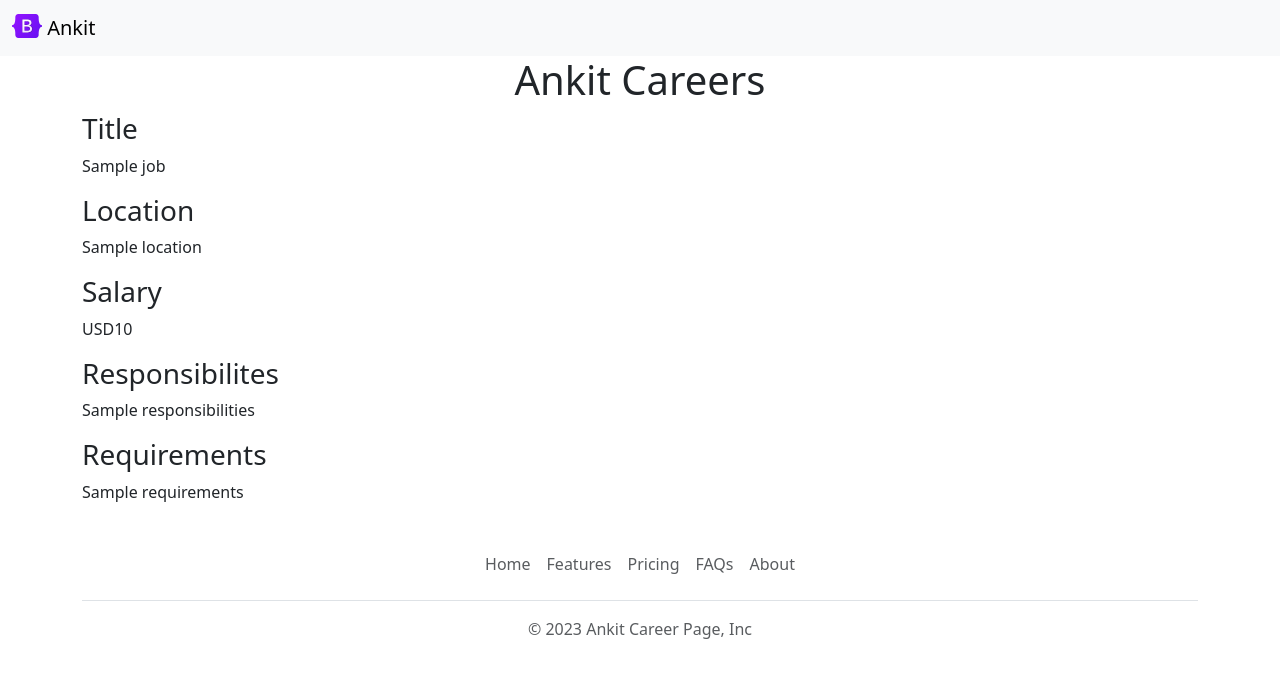
After one commit to topgun007-oss/careers-website-v2, a Flask app: template templates/jobpage.html in a window 1280 px wide. The commit adds this page. Shown: the top 678 px of the page. Run offline with Flask 3, Linux system fonts and the light colour scheme; the template is opened without the code that fills it: most values are stand-ins (such as "Sample title", 1, 10 or a date in 2020).

Commit message:
modifies the nav and created job pages.

```diff
--- a/app.py
+++ b/app.py
@@ -1,5 +1,5 @@
 from flask import Flask , render_template , jsonify
-from database import load_jobs_from_db
+from database import load_jobs_from_db , load_job_from_db
 
 
 app = Flask(__name__)
@@ -15,5 +15,12 @@ def list_jobs():
   jobs = load_jobs_from_db()
   return jsonify(jobs)
 
+@app.route("/job/<id>")# it will create a dynamic route
+def show_job(id): # this function will receive id as a paramter
+  job = load_job_from_db(id)
+  if not job:
+    return "Not Found",404
+  return render_template('jobpage.html',job=job)
+
 if __name__ == "__main__":
   app.run(host='0.0.0.0', debug=True)
--- /dev/null
+++ b/templates/bootstrap.html
@@ -0,0 +1,3 @@
+<meta charset="utf-8">
+<meta name="viewport" content="width=device-width, initial-scale=1">
+ <link href="https://cdn.jsdelivr.net/npm/bootstrap@5.3.2/dist/css/bootstrap.min.css" rel="stylesheet" integrity="sha384-T3c6CoIi6uLrA9TneNEoa7RxnatzjcDSCmG1MXxSR1GAsXEV/Dwwykc2MPK8M2HN" crossorigin="anonymous">
--- a/templates/home.html
+++ b/templates/home.html
@@ -2,9 +2,7 @@
 <html>
   <head>
     <title class="text-center">Ankit Careers</title>
-    <meta charset="utf-8">
-    <meta name="viewport" content="width=device-width, initial-scale=1">
-     <link href="https://cdn.jsdelivr.net/npm/bootstrap@5.3.2/dist/css/bootstrap.min.css" rel="stylesheet" integrity="sha384-T3c6CoIi6uLrA9TneNEoa7RxnatzjcDSCmG1MXxSR1GAsXEV/Dwwykc2MPK8M2HN" crossorigin="anonymous">
+    {% include 'bootstrap.html' %}
 
 
 
--- a/templates/jobitem.html
+++ b/templates/jobitem.html
@@ -9,7 +9,7 @@
 {% endif %}
   </div>
   <div class = "col-2">
-  <a href ="mailto:ankitsri@gmail.com? subject=Application for{{job['title']}}" type="button" class="btn btn-outline-primary">Apply</a>
+  <a href ="/job/{{job['id']}}" type="button" class="btn btn-outline-primary">Apply</a>
   </div>
 
 </div>
--- /dev/null
+++ b/templates/jobpage.html
@@ -0,0 +1,27 @@
+<!DOCtype html>
+<html>
+  <head>
+    <title>{{job.title}}- Careers </title>
+     {% include 'bootstrap.html' %}
+
+
+  </head>
+  <body>
+     {% include 'nav.html' %}
+    <div class = "container">
+       <h1 class = "text-center">Ankit Careers</h1>
+
+    <h3>Title</h3>
+    <p>{{job.title}}</p>
+    <h3>Location</h3>
+    <p>{{job.location}}</p>
+    <h3>Salary</h3>
+    <p>{{job.currency}}{{job.salary}}</p>
+    <h3>Responsibilites</h3>
+    <p>{{job.responsibilities}}</p>
+    <h3>Requirements</h3>
+    <p>{{job.requirements}}</p>
+    </div>
+    {%include 'footer.html'%}
+  </body>
+</html>
--- a/templates/nav.html
+++ b/templates/nav.html
@@ -1,6 +1,6 @@
 <nav class="navbar bg-body-tertiary fixed-top bg-white" >
   <div class="container-fluid">
-    <a class="navbar-brand" href="#">
+    <a class="navbar-brand" href="/">
       <img src="/static/logo.svg" alt="Logo" width="30" height="24" class="d-inline-block align-text-top">
       Ankit
     </a>
```
Also changed, not shown: database.py (+10 -0 lines).
